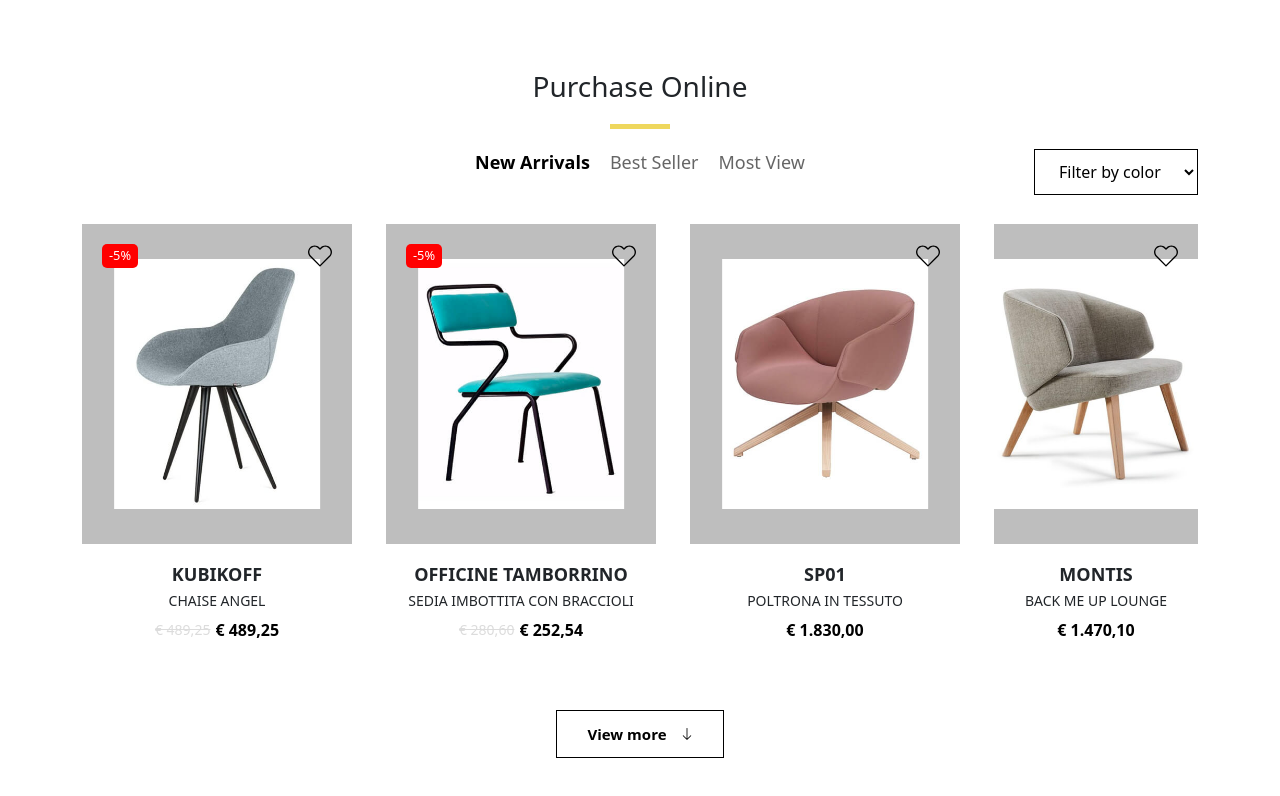
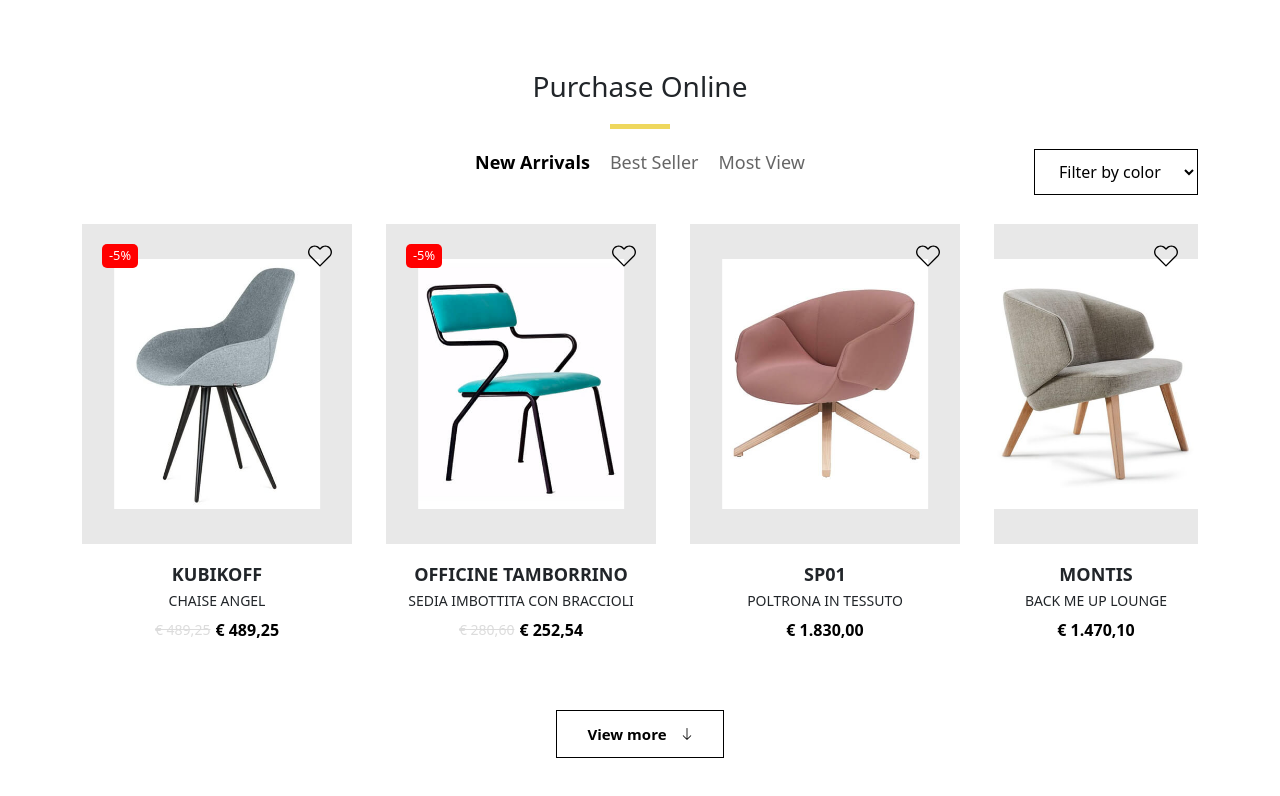
Before and after one commit to federicoaniello/test, a Vue app: page /#/ in a window 1280 px wide. Shown: the part 900-1696 px from the top of the page. Built offline with nearby package versions, Linux system fonts and the light colour scheme.

Commit message:
Changed product background-color

```diff
--- a/src/components/ProductItem.vue
+++ b/src/components/ProductItem.vue
@@ -53,7 +53,7 @@
   }
 
   &--img {
-    background-color: rgb(190, 190, 190);
+    background-color: rgb(232, 232, 232);
     height: 320px;
     position: relative;
 
```
